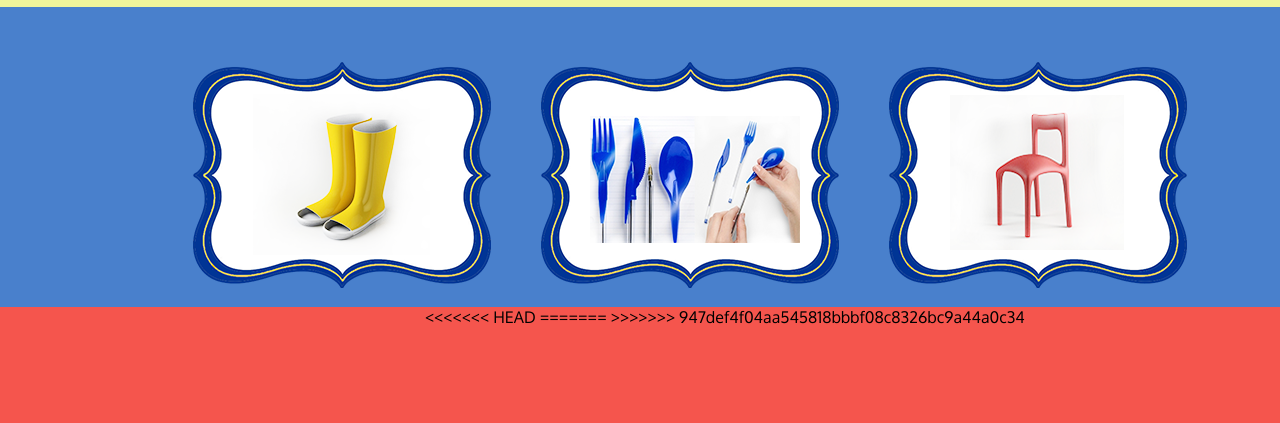
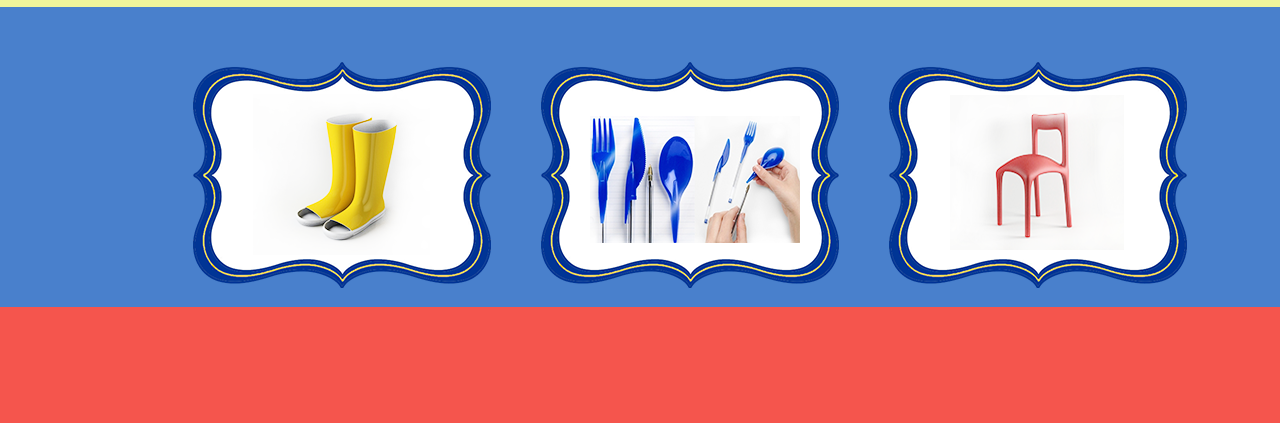
Before and after one commit to lwenke01/busMall, a plain HTML site: page index.html in a window 1280 px wide. Shown: the part 377-800 px from the top of the page. Drawn offline with Linux system fonts and the light colour scheme.

Commit message:
updated again

```diff
--- a/index.html
+++ b/index.html
@@ -35,11 +35,8 @@
       </article>
     </section>
     <section class = "results">
-      <button id ="button" class = "button">Click Here for Results</button>
-<<<<<<< HEAD
-
-=======
->>>>>>> 947def4f04aa545818bbbf08c8326bc9a44a0c34
+  <button id ="button" class = "button">Click Here for Results</button>
+   <!-- <button id="lsClear"></button> -->
     </section>
     <section class="chart1">
       <article class="title1" id="title1">
```
